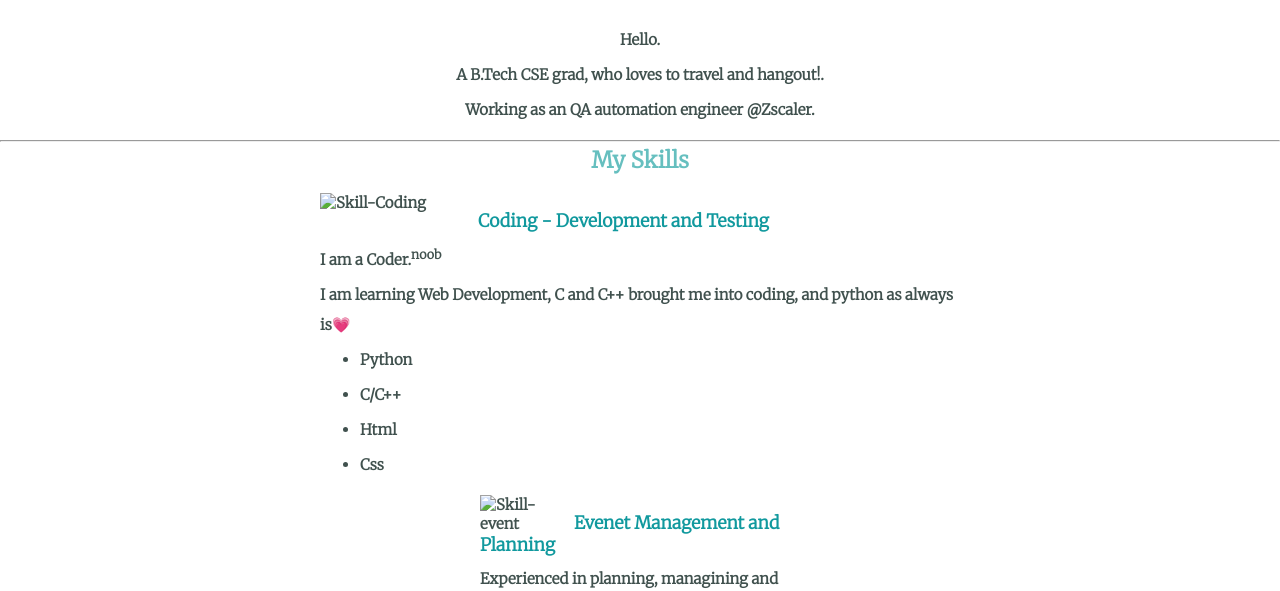
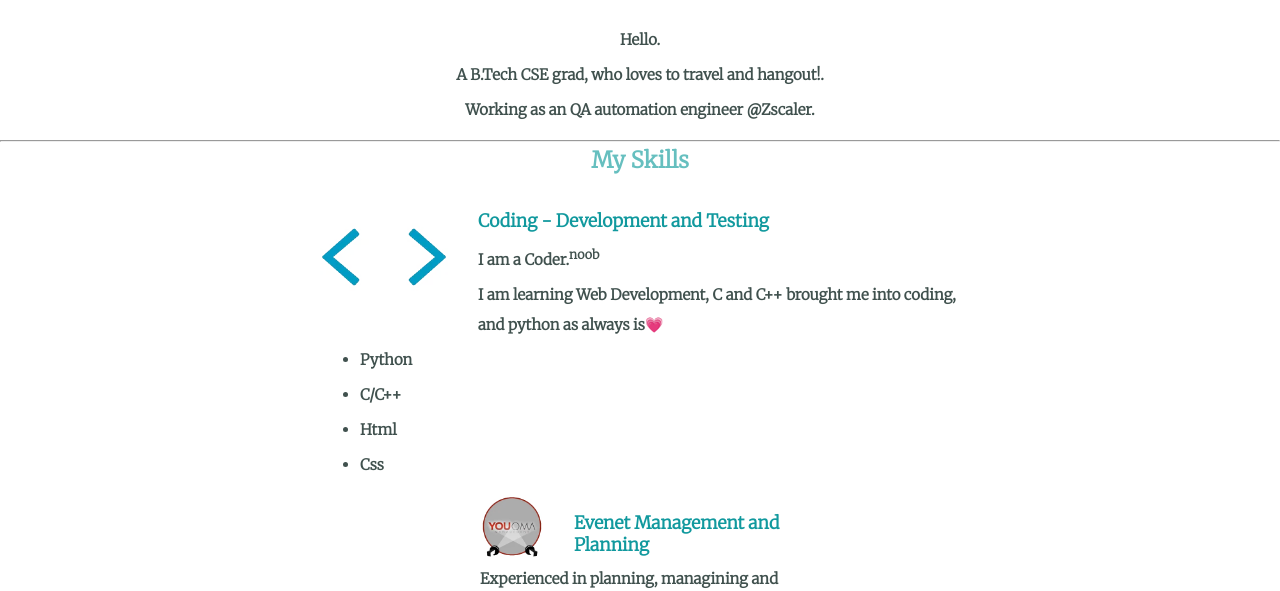
Before and after one commit to sahil7699/cv, a plain HTML site: page index.html in a window 1280 px wide. Shown: the part 209-800 px from the top of the page. Drawn offline with Linux system fonts and the light colour scheme; the site is published under a folder, as on GitHub Pages, so addresses that start at the root find nothing.

Commit message:
Update index.html

```diff
--- a/index.html
+++ b/index.html
@@ -27,7 +27,7 @@
         <div class="Skills">
             <h2>My Skills</h2>
             <div class="Skill-Row">
-                <img class="Skill-img" src="/images/code.webp" alt="Skill-Coding">
+                <img class="Skill-img" src="images/code.webp" alt="Skill-Coding">
                 <h3>Coding - Development and Testing</h3>
                 <div class="About-Skill">
                 <p >I am a Coder.<sup>noob</sup></p>
@@ -44,7 +44,7 @@
             </div>
 
             <div class="Skill-Row">
-                <img class="Skill-img" src="/images/event.webp" alt="Skill-event">
+                <img class="Skill-img" src="images/event.webp" alt="Skill-event">
                 <h3>Evenet Management and Planning</h3>
                 <div class="About-Skill">
                     <p>Experienced in planning, managining and cordinating events.</p>
```
